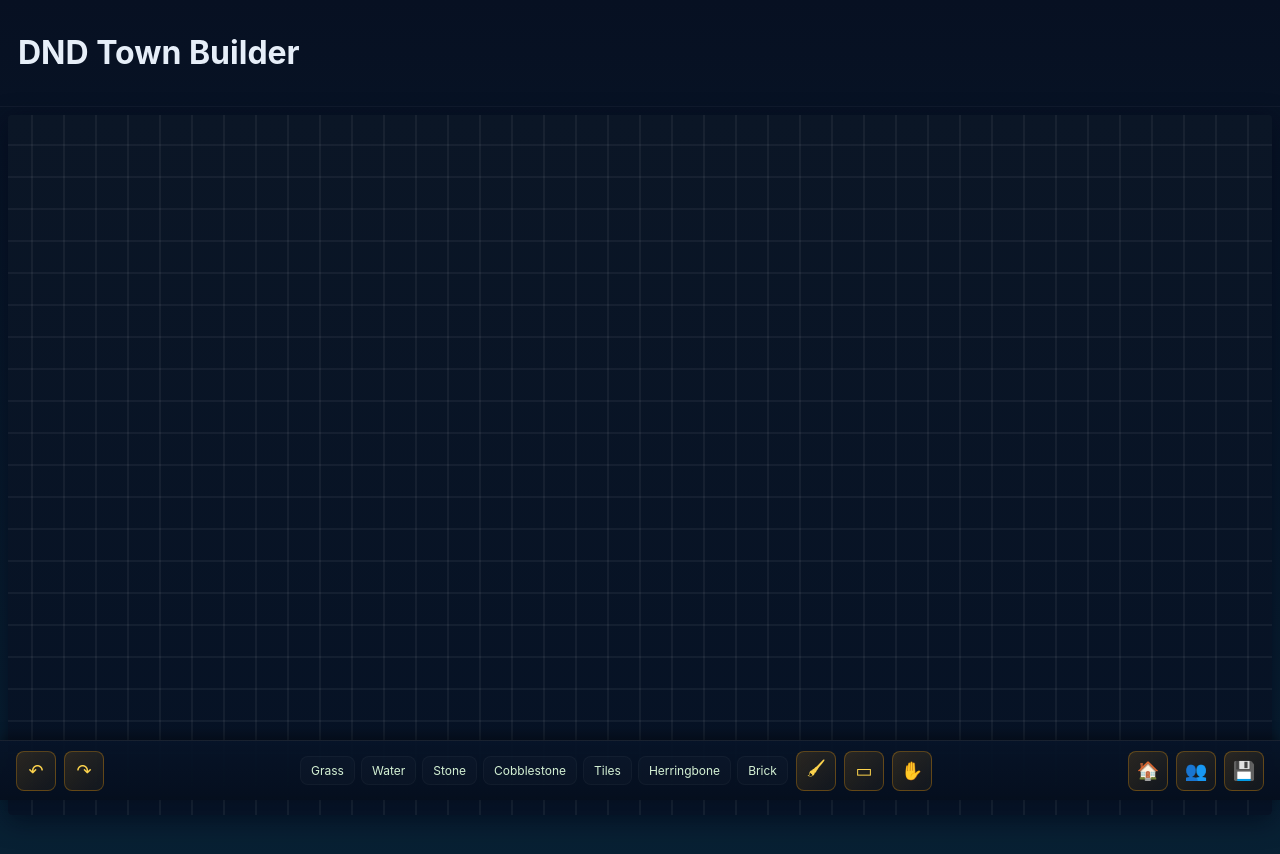
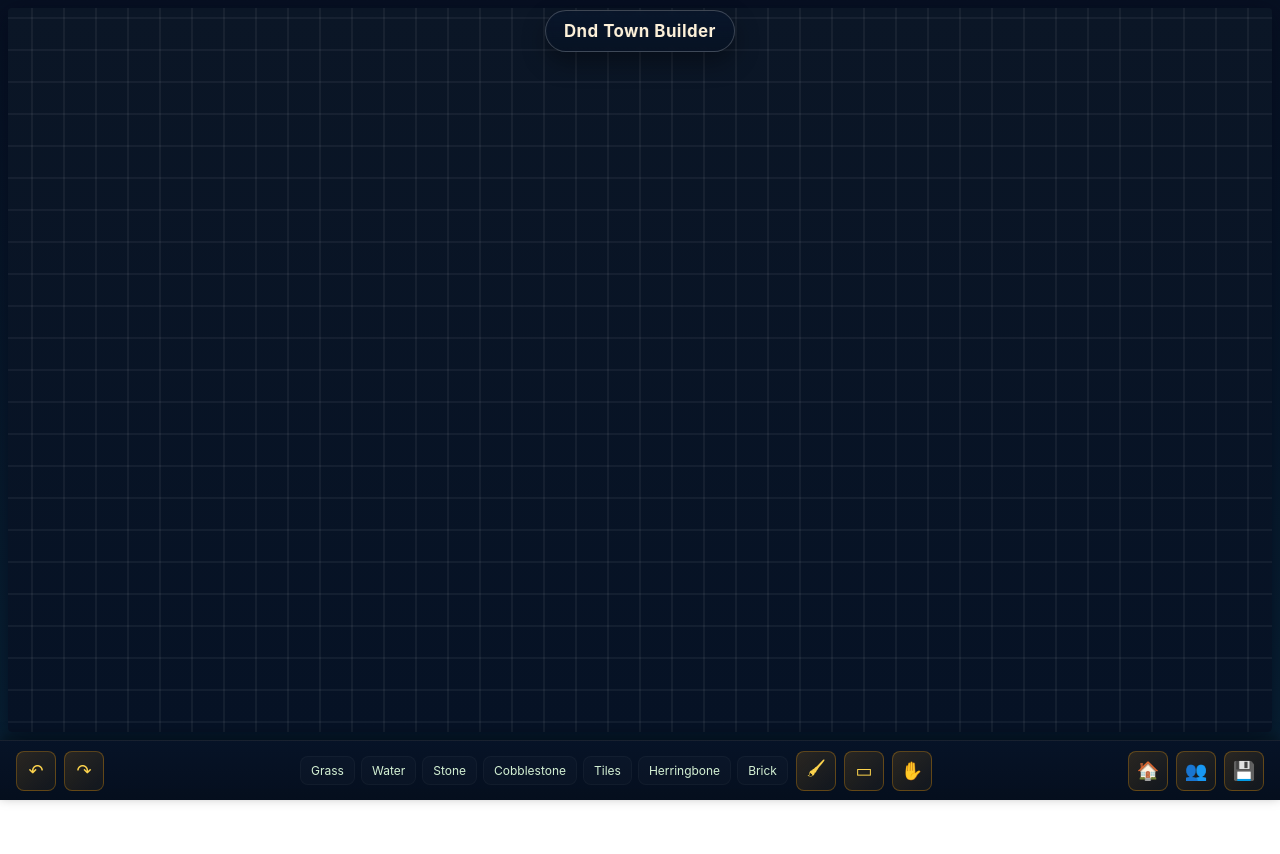
Before and after one commit to SPLATPLAYS/Dnd-Fantasy-Town-Map, a website with bundled scripts: page index.html in a window 1280 px wide. After the commit the page ends 800 px from the top, so only its background shows below. Built offline with nearby package versions, Linux system fonts and the light colour scheme; files whose address does not match are found by name.

Commit message:
Refactor header to use top-title and title-bubble classes for improved styling

```diff
--- a/index.html
+++ b/index.html
@@ -10,8 +10,8 @@
 
 <body>
     <div id="app">
-        <header>
-            <h1>DND Town Builder</h1>
+        <header class="top-title">
+            <h1 class="title-bubble">Dnd Town Builder</h1>
         </header>
         <main class="container">
             <aside id="sidebar" style="display:none"></aside>
--- a/styles.css
+++ b/styles.css
@@ -17,14 +17,40 @@ body {
     color: #e6eef8
 }
 
-header {
-    padding: 12px 18px;
-    border-bottom: 1px solid rgba(255, 255, 255, 0.04)
+.top-title {
+    position: fixed;
+    top: 10px;
+    left: 50%;
+    transform: translateX(-50%);
+    z-index: 150;
+    pointer-events: none;
+}
+
+.title-bubble {
+    margin: 0;
+    padding: 10px 18px;
+    border-radius: 999px;
+    border: 1px solid rgba(255, 255, 255, 0.22);
+    background: linear-gradient(180deg, rgba(9, 22, 43, 0.88), rgba(7, 18, 35, 0.86));
+    color: #fff3db;
+    font-size: 1.05rem;
+    font-weight: 700;
+    letter-spacing: 0.03em;
+    box-shadow: 0 10px 25px rgba(0, 0, 0, 0.35);
+    backdrop-filter: blur(4px);
+    transition: opacity 0.22s ease, transform 0.22s ease, filter 0.22s ease;
+    pointer-events: none;
+}
+
+.title-bubble:hover {
+    opacity: 0;
+    transform: translateY(-8px) scale(0.96);
+    filter: blur(2px);
 }
 
 .container {
     display: flex;
-    height: calc(100vh - 84px)
+    height: calc(100vh - 60px)
 }
 
 aside#sidebar {
@@ -240,7 +266,14 @@ input {
 }
 
 .container {
-    margin-bottom: 60px
+    margin-bottom: 0
+}
+
+@media (max-width:800px) {
+    .title-bubble {
+        font-size: 0.95rem;
+        padding: 8px 14px;
+    }
 }
 
 /* Texture categories and variant picker */
```
